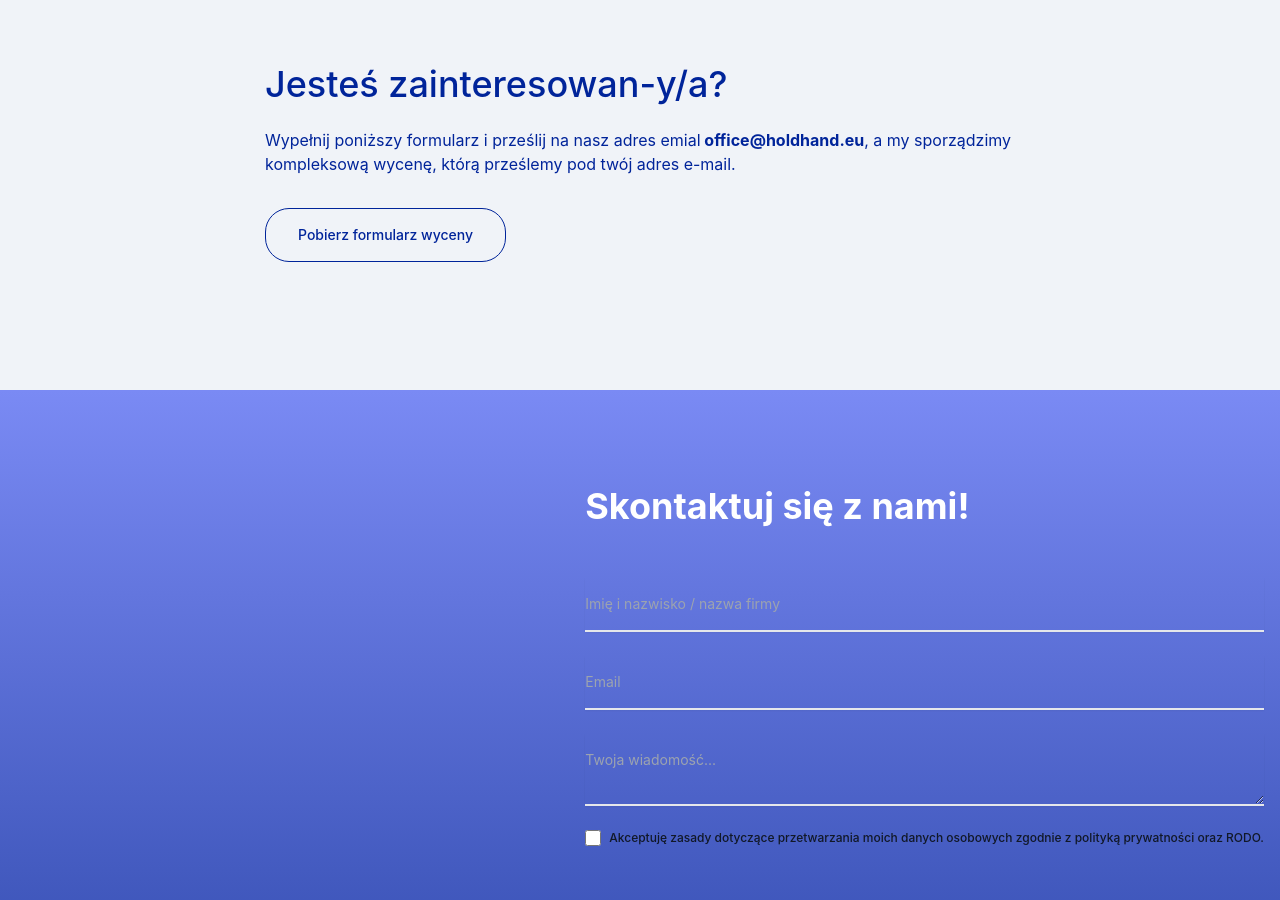
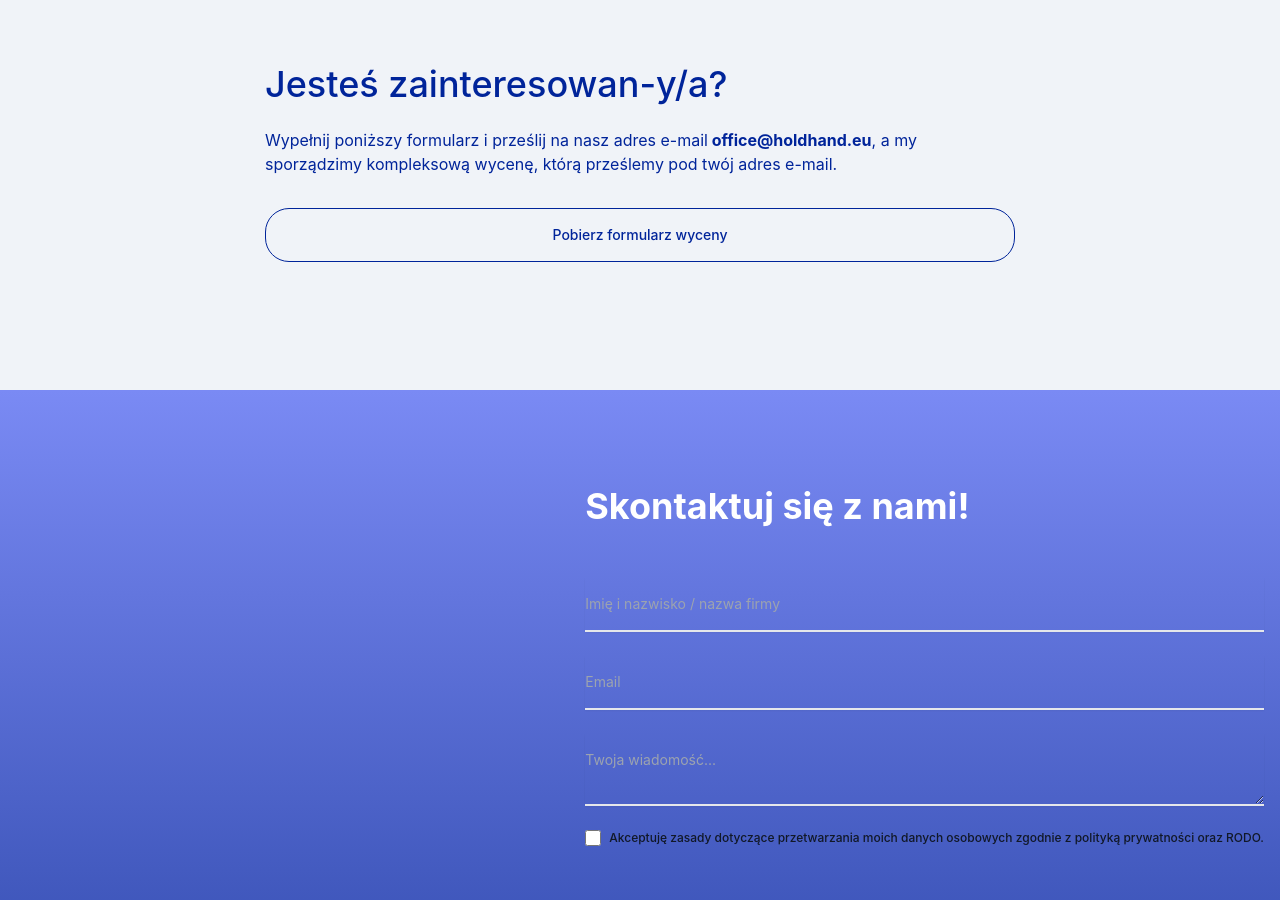
Before and after one commit to KacperBlotny/holdhand-website, a React (Vite) app: page /for-agency in a window 1280 px wide. Shown: the part 2300-3200 px from the top of the page. Built offline with nearby package versions, Linux system fonts and the light colour scheme.

Commit message:
download

```diff
--- a/src/components/DownloadButton.jsx
+++ b/src/components/DownloadButton.jsx
@@ -15,12 +15,19 @@ const DownloadButton = () => {
   }
 
   return (
-    <button
-      onClick={handleDownload}
+    // <button
+    //   onClick={handleDownload}
+    //   className='rounded-3xl flex justify-center py-4 px-8 border border-main text-sm font-medium text-main hover:text-mainHover transition-all duration-300 mt-8'
+    // >
+    //   Pobierz formularz wyceny
+    // </button>
+    <a
+      href='https://we.tl/t-EYaS0J6S3Z'
+      target='_blank'
       className='rounded-3xl flex justify-center py-4 px-8 border border-main text-sm font-medium text-main hover:text-mainHover transition-all duration-300 mt-8'
     >
       Pobierz formularz wyceny
-    </button>
+    </a>
   )
 }
 
--- a/src/pages/Agency.jsx
+++ b/src/pages/Agency.jsx
@@ -111,7 +111,7 @@ function Agency() {
         <br />
 
         <p>
-          Wypełnij poniższy formularz i prześlij na nasz adres emial
+          Wypełnij poniższy formularz i prześlij na nasz adres e-mail
           <span className='font-bold'> office@holdhand.eu</span>, a my
           sporządzimy kompleksową wycenę, którą prześlemy pod twój adres e-mail.
         </p>
```
